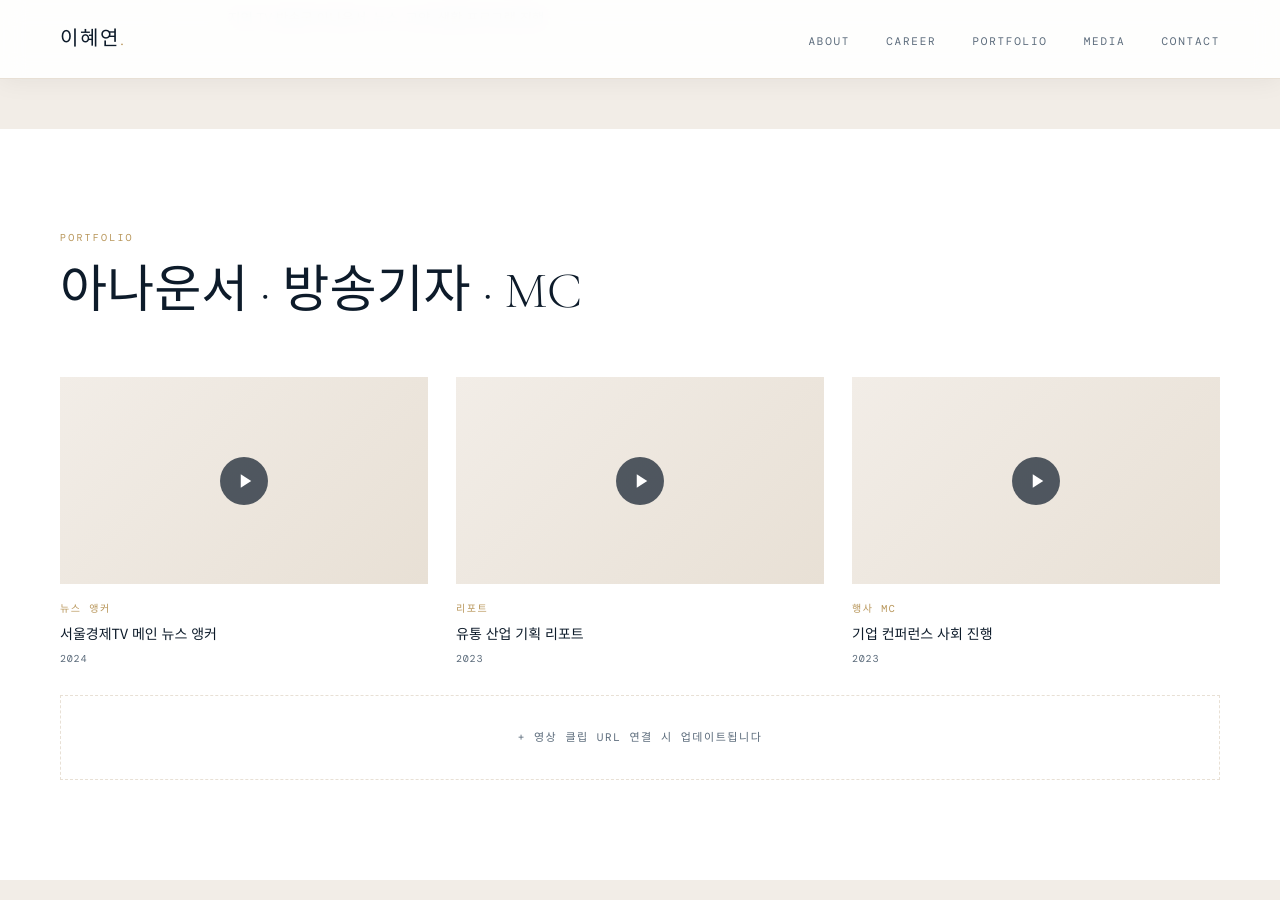
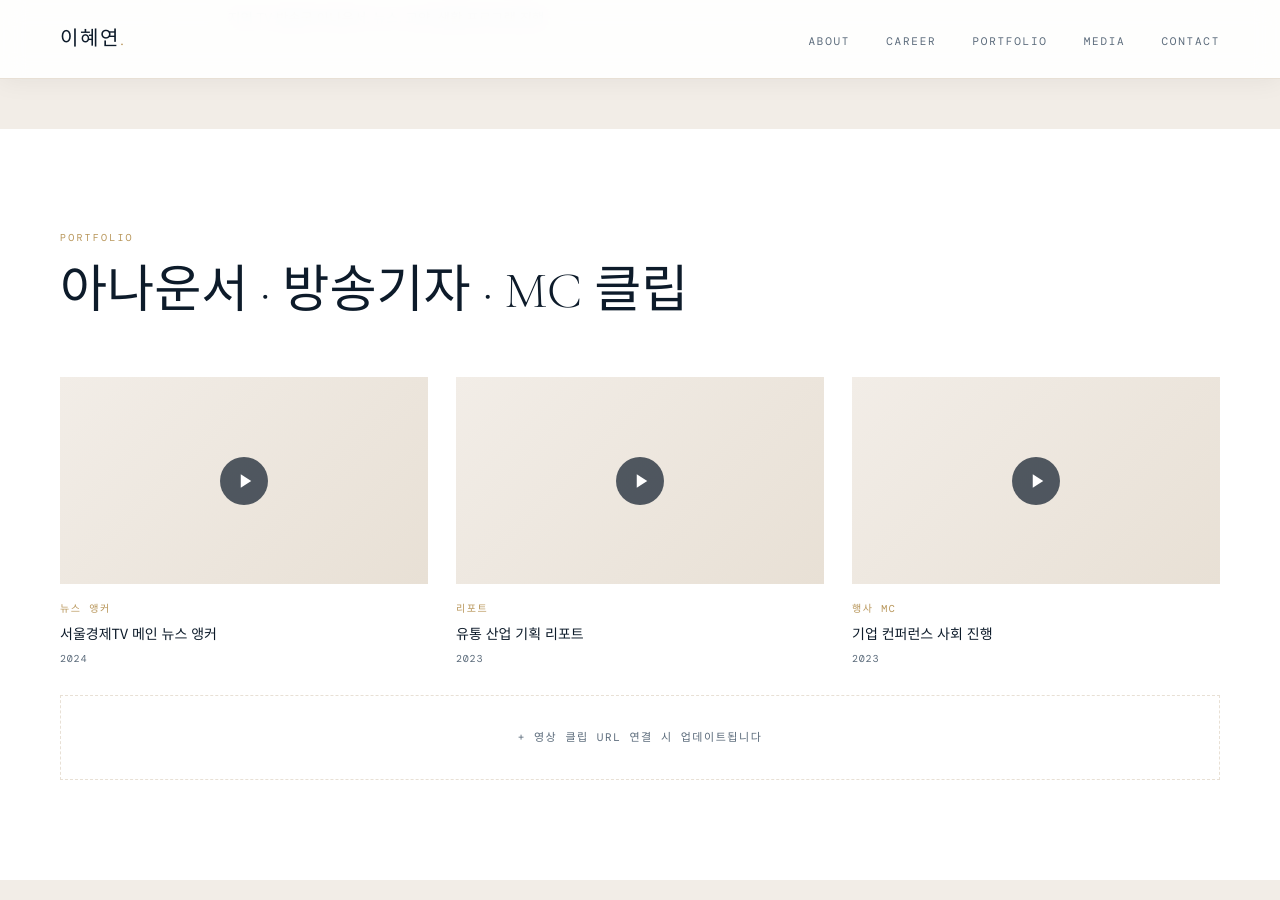
Before and after one commit to annhylee/annhylee.github.io, a Jekyll site: the page built from index.md, in a window 1280 px wide and 900 px high, scrolled down 2692 px. Built offline with Jekyll 4.4.1, drawn with Linux system fonts in a browser that asks for light colours; some web fonts are replaced.

Commit message:
Update profile.yml

```diff
--- a/_data/profile.yml
+++ b/_data/profile.yml
@@ -69,7 +69,7 @@ sections:
     title: 커리어 타임라인
   portfolio:
     eyebrow: Portfolio
-    title: 아나운서 · 방송기자 · MC
+    title: 아나운서 · 방송기자 · MC 클립
   media:
     eyebrow: Media
     title: 언론 · 미디어 커버리지
```
